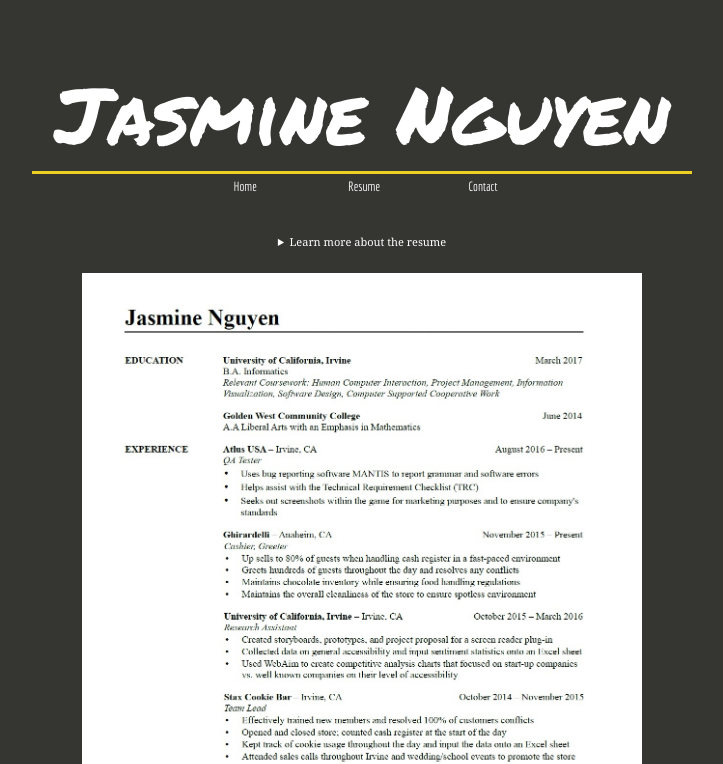
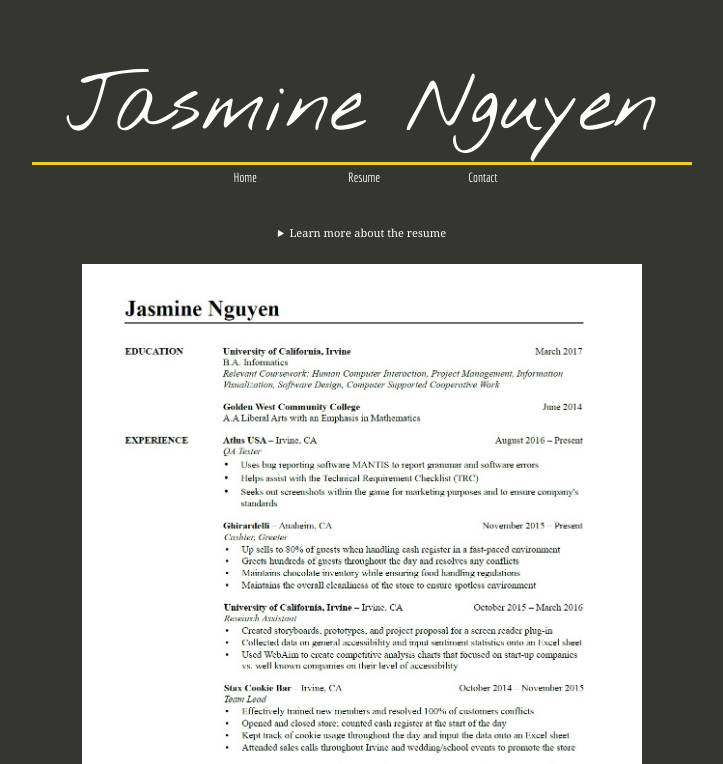
Before and after one commit to Jasminesaur/jasmine-nguyen, a plain HTML site: page resume.html in a window 1280 px wide. Shown: the top 764 px of the page, without its empty margins (278-1001 px from the left). Drawn offline with nearby package versions, Linux system fonts and the light colour scheme.

Commit message:
Changed fonts/NothingYouCouldDo.ttf

```diff
--- a/css/stylesheet.css
+++ b/css/stylesheet.css
@@ -19,8 +19,8 @@ body{
 }
 
 @font-face{
-	font-family: Permanent Marker;
-	src: url(../fonts/PermanentMarker.ttf);
+	font-family: Nothing;
+	src: url(../fonts/NothingYouCouldDo.ttf);
 }
 
 @font-face{
@@ -56,7 +56,7 @@ img{
 	padding: 0px;
 	text-align: center;
 	background-color: #353532;
-	font-family: 'Permanent Marker';
+	font-family: 'Nothing';
 	font-size: 80px;
 }
 
@@ -75,7 +75,7 @@ a:visited{
 
 #nav{
 	font-family: 'Economica';
-	font-size: 13px;
+	font-size: 15px;
 }
 
 .nav ul {
@@ -89,7 +89,7 @@ a:visited{
 
 .nav li {
 	font-family: 'Economica';
-	font-size: 13px;
+	font-size: 15px;
 	color: #FFFFFF;
 }
 
```
Also changed, not shown: fonts/NothingYouCouldDo.ttf (added).
